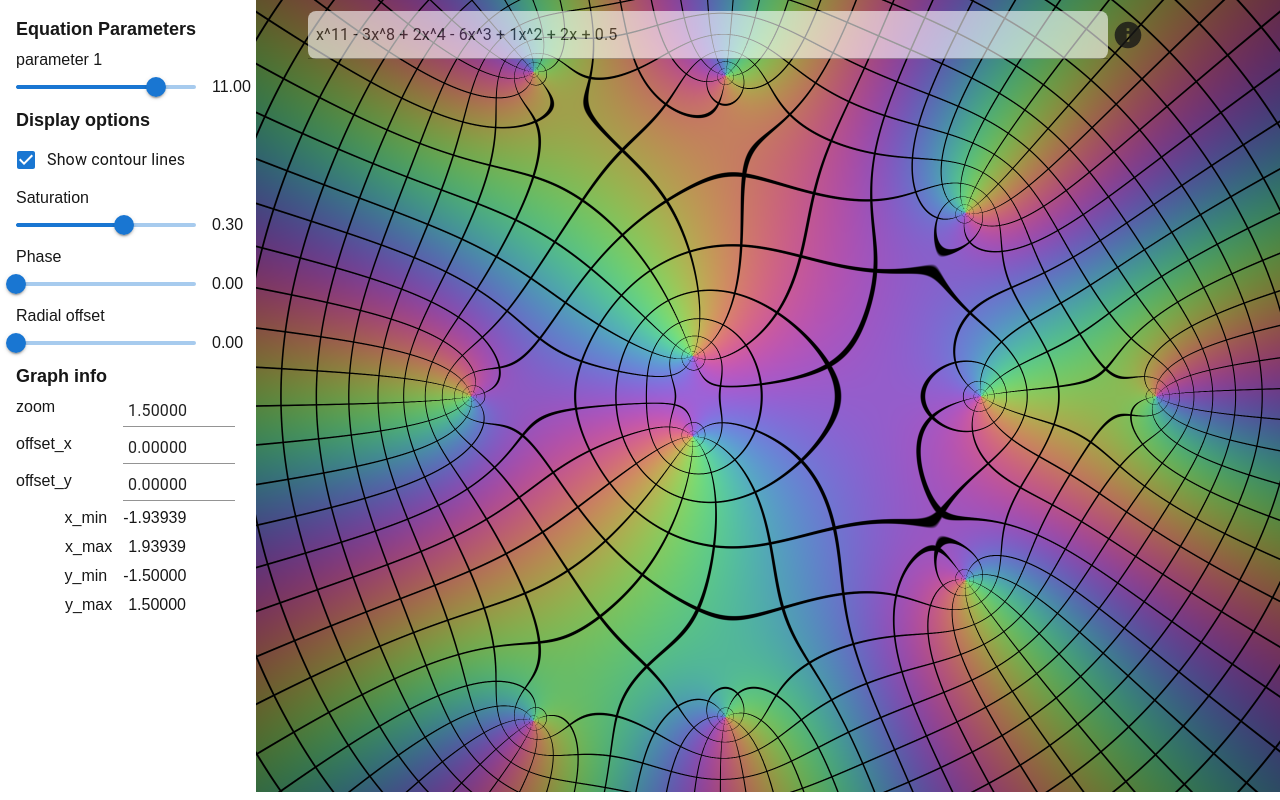
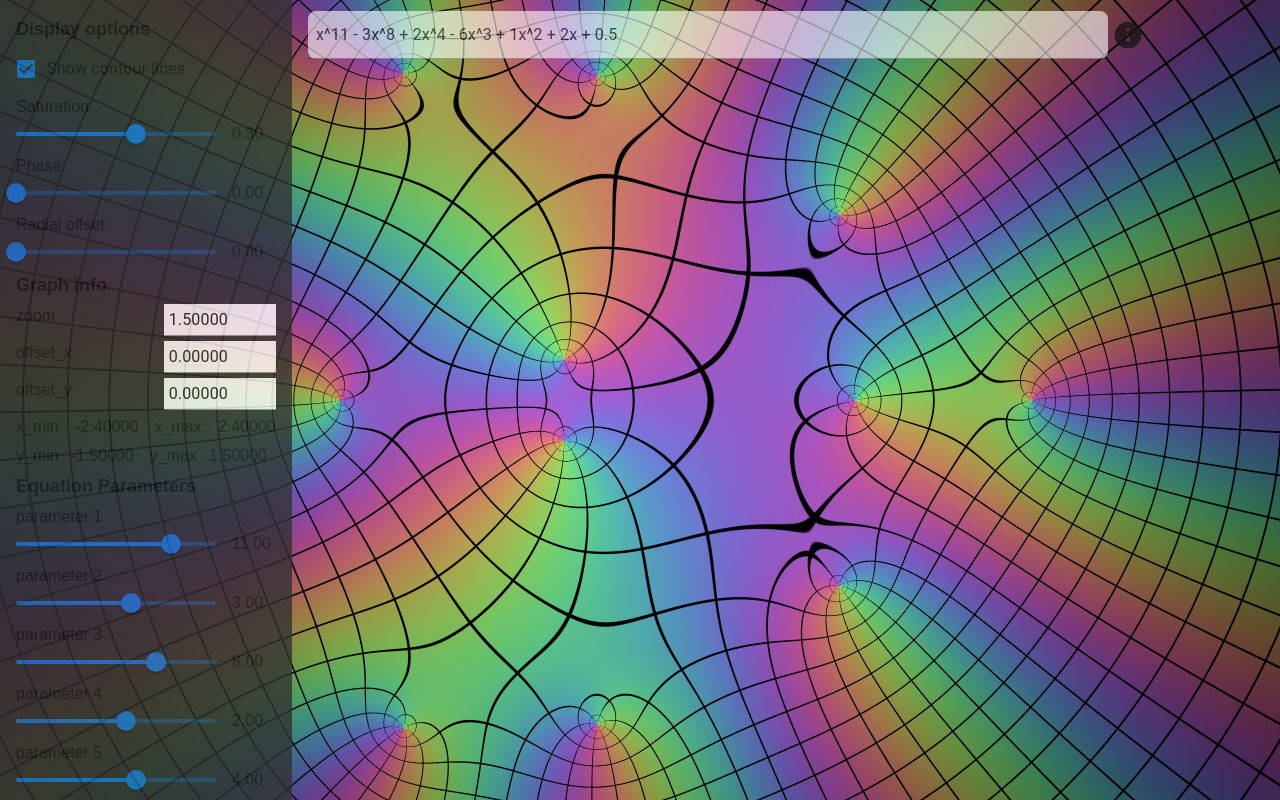
Before and after one commit to AustereTriceratops/complex-graphing-tool, a Next.js app: page / in a window 1280 px wide. Built offline with nearby package versions, Linux system fonts and the light colour scheme; what @mui/material-nextjs would draw is missing.

Commit message:
mapping all equation parameters into the control panel + formatting changes

```diff
--- a/app/app.jsx
+++ b/app/app.jsx
@@ -194,7 +194,8 @@ const App = () => {
             display: 'flex',
             flexDirection: 'row',
             gap: '5px',
-            overflow: 'hidden'
+            overflow: 'hidden',
+            maxHeight: '100vh'
         }}>
             <div style={{position: 'fixed', top:'0.2rem', right:'10%'}}>
                 <EquationInput
@@ -224,8 +225,8 @@ const App = () => {
             />
             <canvas
                 ref={canvasRef}
-                width={0.8*windowWidth}
-                height={0.99*windowHeight}
+                width={windowWidth}
+                height={windowHeight}
                 onMouseDown={onMouseDown}
                 onMouseUp={onMouseUp}
                 onMouseMove={onMouseMove}
--- a/app/components/ControlPanel.js
+++ b/app/components/ControlPanel.js
@@ -38,36 +38,17 @@ const ControlPanel = (props) => {
 
     return (
         <div style={{
+            position:'absolute',
             display:'flex',
             flexDirection:'column',
+            overflow: 'auto',
             padding: '1rem',
-            minWidth: '250px',
-            gap: '5px'
+            maxHeight: '100vh',
+            minWidth: '260px',
+            gap: '5px',
+            background: '#333',
+            opacity: 0.8
         }}>
-            <p style={{fontSize: '18px', fontWeight: '600'}}>Equation Parameters</p>
-            { (parameters.length > 0) &&
-                <InputSlider
-                    title={`parameter 1`}
-                    value={parameters[0].value}
-                    step={0.01}
-                    min={-20}
-                    max={20}
-                    setValue={
-                        (newVal) => {
-                            parameters.forEach((param, i) => {
-                                if (i == 0) {
-                                    param.value = newVal;
-                                    return param;
-                                } else {
-                                    return param;
-                                }
-                            })
-
-                            updateAST();
-                        }
-                    }
-                />
-            }
             <p style={{fontSize: '18px', fontWeight: '600'}}>Display options</p>
             <FormControlLabel control={
                 <Checkbox
@@ -116,14 +97,17 @@ const ControlPanel = (props) => {
                 value={offsetY.toFixed(5)}
                 updateValue={setOffsetY}
             />
+            <div style={{display: 'flex', flexDirection: 'row', gap: '1rem'}}>
                 <NumberDisplay
-                title="x_min"
+                    title="x_min:"
                     value={xMin.toFixed(5)}
                 />
                 <NumberDisplay
-                title="x_max"
+                    title="x_max:"
                     value={xMax.toFixed(5)}
                 />
+            </div>
+            <div style={{display: 'flex', flexDirection: 'row', gap: '1rem'}}>
                 <NumberDisplay
                     title="y_min"
                     value={yMin.toFixed(5)}
@@ -133,6 +117,32 @@ const ControlPanel = (props) => {
                     value={yMax.toFixed(5)}
                 />
             </div>
+            <p style={{fontSize: '18px', fontWeight: '600'}}>Equation Parameters</p>
+            { parameters.map((param, i) =>
+                <InputSlider
+                    key={i}
+                    title={`parameter ${i + 1}`}
+                    value={param.value}
+                    step={0.01}
+                    min={-20}
+                    max={20}
+                    setValue={
+                        (newVal) => {
+                            parameters.forEach((param, j) => {
+                                if (i == j) {
+                                    param.value = newVal;
+                                    return param;
+                                } else {
+                                    return param;
+                                }
+                            })
+
+                            updateAST();
+                        }
+                    }
+                />
+            )}
+        </div>
     )
 }
 
--- a/app/components/InputSlider.js
+++ b/app/components/InputSlider.js
@@ -18,7 +18,7 @@ const InputSlider = (props) => {
                     min={min}
                     max={max}
                     onChange={(_, value) => setValue(value)}
-                    sx={{minWidth: '180px'}}
+                    sx={{minWidth: '200px', maxWidth: '200px'}}
                 />
                 {value.toFixed(2)}
             </div>
--- a/app/components/NumberDisplay.js
+++ b/app/components/NumberDisplay.js
@@ -6,7 +6,7 @@ const NumberInput = (props) => {
             display:'flex',
             flexDirection:'row',
             justifyContent:'center',
-            gap: '1.0rem'
+            gap: '0.75rem'
         }}>
             <div>
                 {title}
```
Lines whose indentation alone changed are shown as unchanged.
